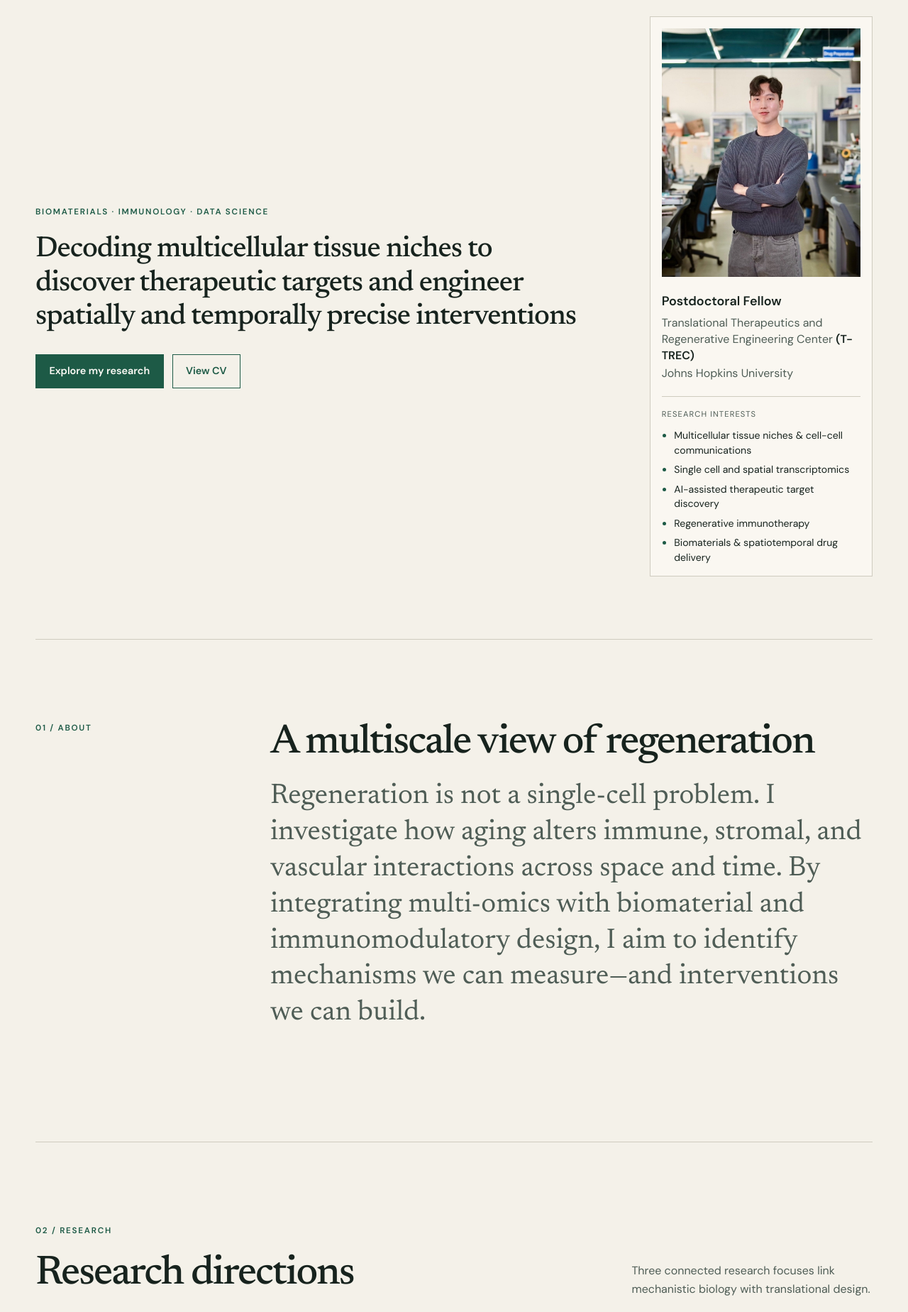
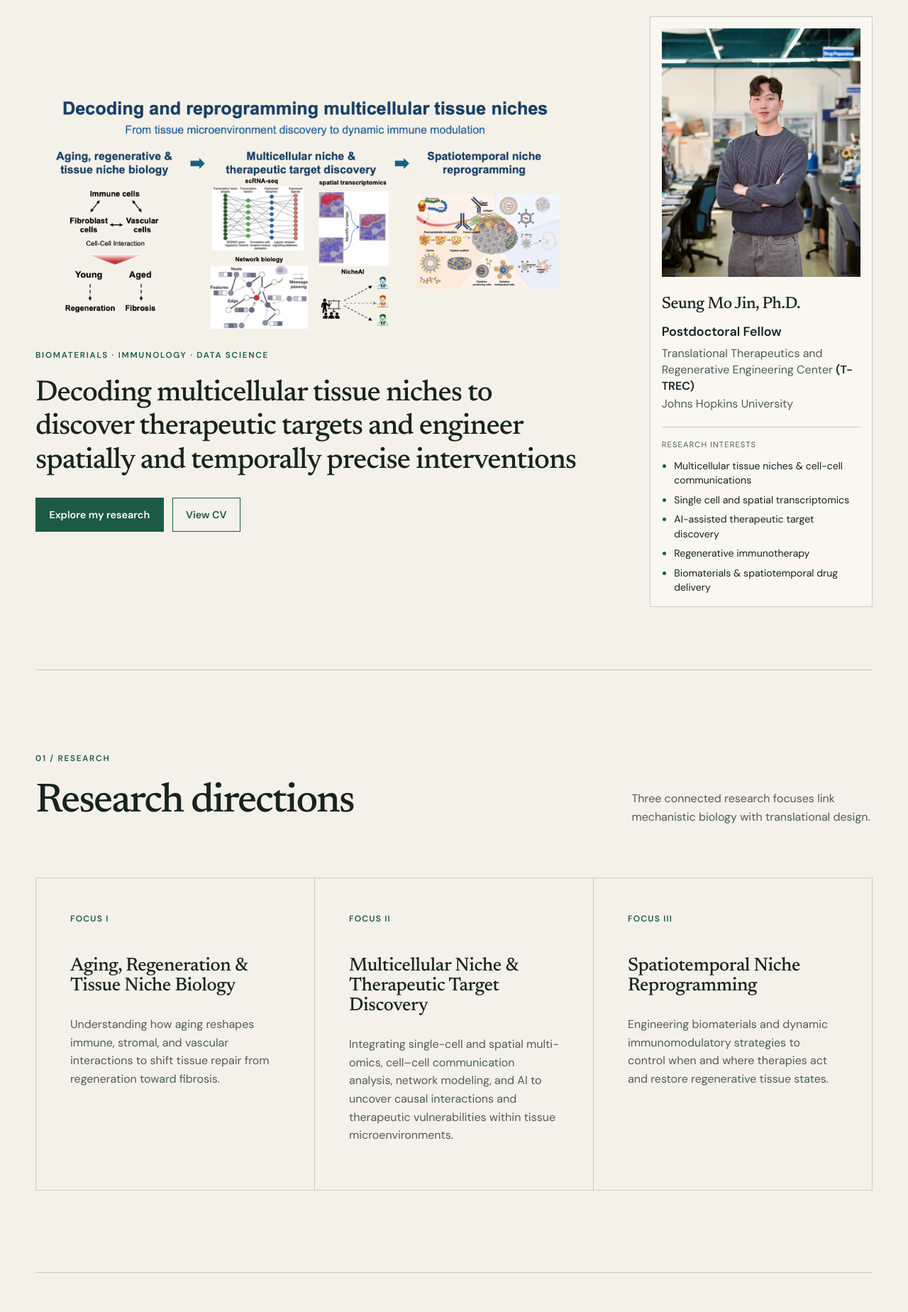
Before and after one commit to smjin9674/regenerative-immunoengineering, a plain HTML site: page index.html in a window 1280 px wide. Shown: the part 160-2008 px from the top of the page at 71% size. Drawn offline with Linux system fonts and the light colour scheme.

Commit message:
Add hero research illustration and streamline homepage

```diff
--- a/index.html
+++ b/index.html
@@ -39,6 +39,11 @@
     <main id="main-content">
       <section class="hero" id="top">
         <div class="hero-copy">
+          <img
+            class="hero-illustration"
+            src="assets/research-focus-overview.png"
+            alt="Research overview: decoding and reprogramming multicellular tissue niches"
+          />
           <p class="eyebrow">Biomaterials · Immunology · Data Science</p>
           <h1>Decoding multicellular tissue niches to discover therapeutic targets and engineer spatially and temporally precise interventions</h1>
           <div class="hero-actions">
@@ -54,6 +59,7 @@
             alt="Seung Mo Jin in a biomedical research laboratory"
           />
           <div>
+            <p class="profile-name">Seung Mo Jin, Ph.D.</p>
             <p class="profile-role">Postdoctoral Fellow</p>
             <p class="profile-affiliation">
               <span>Translational Therapeutics and Regenerative Engineering Center <strong>(T-TREC)</strong></span>
@@ -77,23 +83,10 @@
         </aside>
       </section>
 
-      <section class="statement section-rule" aria-labelledby="about-heading">
-        <p class="section-index">01 / About</p>
-        <div>
-          <h2 id="about-heading">A multiscale view of regeneration</h2>
-          <p class="large-copy">
-            Regeneration is not a single-cell problem. I investigate how aging alters
-            immune, stromal, and vascular interactions across space and time. By
-            integrating multi-omics with biomaterial and immunomodulatory design, I aim
-            to identify mechanisms we can measure—and interventions we can build.
-          </p>
-        </div>
-      </section>
-
       <section class="section-rule" id="research" aria-labelledby="research-heading">
         <div class="section-heading">
           <div>
-            <p class="section-index">02 / Research</p>
+            <p class="section-index">01 / Research</p>
             <h2 id="research-heading">Research directions</h2>
           </div>
           <p>
@@ -133,7 +126,7 @@
       <section class="section-rule" id="publications" aria-labelledby="publications-heading">
         <div class="section-heading">
           <div>
-            <p class="section-index">03 / Publications</p>
+            <p class="section-index">02 / Publications</p>
             <h2 id="publications-heading">Selected work</h2>
           </div>
           <p>Selected first- and co-first-author work in regenerative medicine, immunotherapy, and biomaterials.</p>
@@ -179,7 +172,7 @@
       <section class="section-rule" id="projects" aria-labelledby="projects-heading">
         <div class="section-heading">
           <div>
-            <p class="section-index">04 / Projects</p>
+            <p class="section-index">03 / Projects</p>
             <h2 id="projects-heading">Projects & tools</h2>
           </div>
           <p>Research initiatives built to make complex evidence more actionable.</p>
@@ -205,7 +198,7 @@
       <section class="section-rule" id="writing" aria-labelledby="writing-heading">
         <div class="section-heading">
           <div>
-            <p class="section-index">05 / Writing</p>
+            <p class="section-index">04 / Writing</p>
             <h2 id="writing-heading">Research Writing</h2>
           </div>
           <p>Essays and working notes on regenerative biology, omics, biomaterials, and therapeutic discovery.</p>
@@ -230,7 +223,7 @@
 
       <section class="contact section-rule" id="contact" aria-labelledby="contact-heading">
         <div>
-          <p class="section-index">06 / Contact</p>
+          <p class="section-index">05 / Contact</p>
           <h2 id="contact-heading">Contact</h2>
         </div>
         <div class="contact-details">
--- a/styles.css
+++ b/styles.css
@@ -160,6 +160,13 @@ h1 {
   letter-spacing: -0.025em;
 }
 
+.hero-illustration {
+  display: block;
+  width: min(100%, 760px);
+  height: auto;
+  margin: 0 0 1.75rem;
+}
+
 h2 {
   margin-bottom: 1.25rem;
   font-size: clamp(2.4rem, 4.5vw, 4.2rem);
@@ -227,6 +234,14 @@ h3 {
   margin-bottom: 0.25rem;
   font-size: 1.12rem;
   font-weight: 600;
+}
+
+.profile-name {
+  margin-bottom: 0.35rem;
+  font-family: var(--serif);
+  font-size: 1.45rem;
+  font-weight: 500;
+  letter-spacing: -0.02em;
 }
 
 .profile-affiliation {
```
Also changed, not shown: assets/research-focus-overview.png (added).
